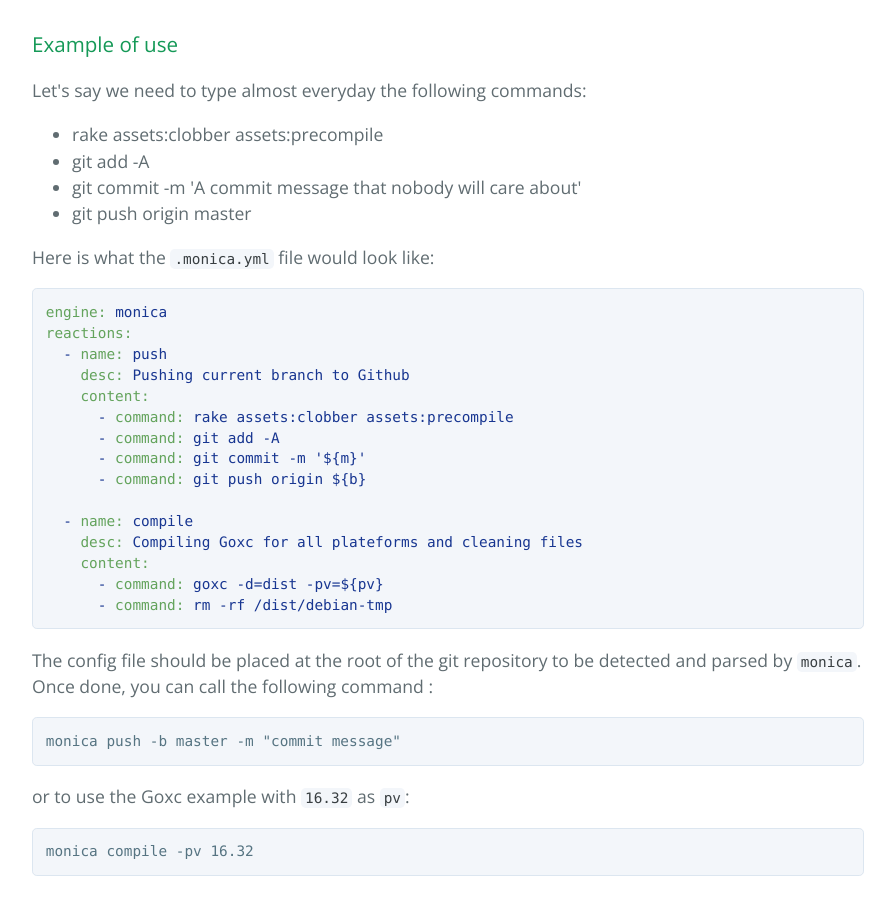
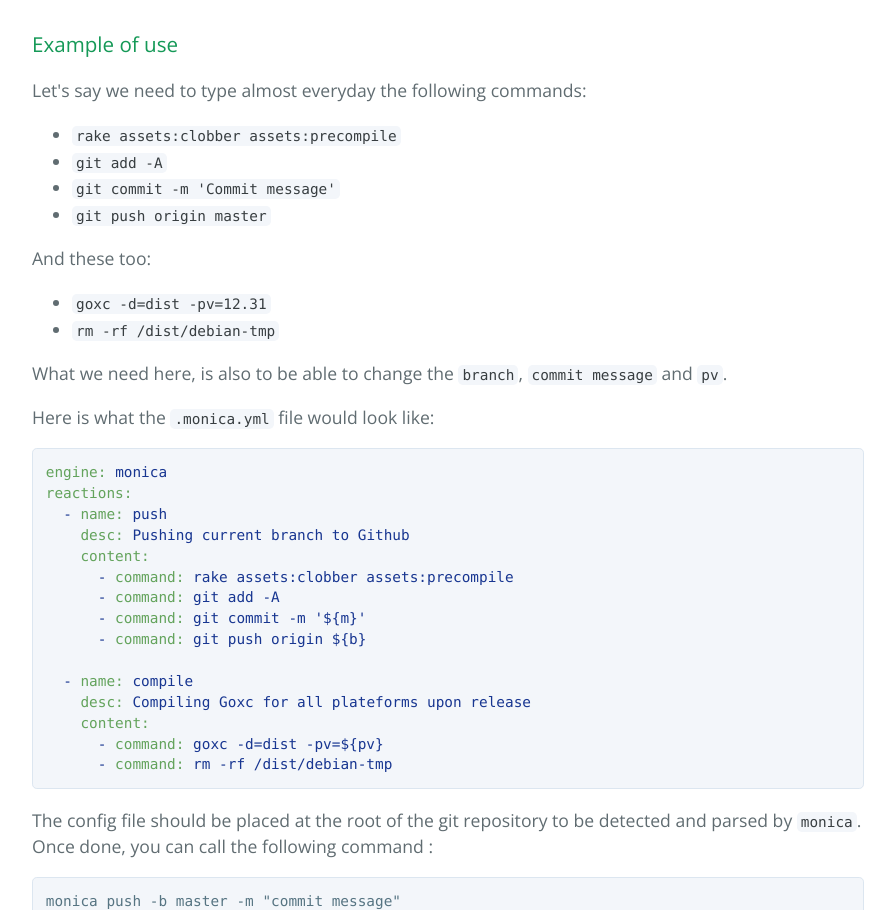
Before and after one commit to zenati/monica, a plain HTML site: page index.html in a window 1280 px wide. Shown: the part 1278-2188 px from the top of the page, without its empty margins (192-1087 px from the left). Drawn offline with nearby package versions, Linux system fonts and the light colour scheme.

```diff
--- a/index.html
+++ b/index.html
@@ -22,7 +22,7 @@
       <h2>
 <a id="monica" class="anchor" href="#monica" aria-hidden="true"><span aria-hidden="true" class="octicon octicon-link"></span></a>Monica</h2>
 
-<p>Monica is a <a href="https://golang.org">Go</a> project that helps developers avoid repeating commands by defining a structured <code>.monica.yml</code> config file using dynamic validated arguments.</p>
+<p>Monica is a <a href="https://golang.org">Go</a> project that helps developers avoid repeating commands by defining a structured <code>.monica.yml</code> config file using dynamic arguments generation and validation.</p>
 
 <h3>
 <a id="installation" class="anchor" href="#installation" aria-hidden="true"><span aria-hidden="true" class="octicon octicon-link"></span></a>Installation</h3>
@@ -64,11 +64,20 @@
 <p>Let's say we need to type almost everyday the following commands:</p>
 
 <ul>
-<li>rake assets:clobber assets:precompile</li>
-<li>git add -A</li>
-<li>git commit -m 'A commit message that nobody will care about'</li>
-<li>git push origin master</li>
+<li><code>rake assets:clobber assets:precompile</code></li>
+<li><code>git add -A</code></li>
+<li><code>git commit -m 'Commit message'</code></li>
+<li><code>git push origin master</code></li>
 </ul>
+
+<p>And these too:</p>
+
+<ul>
+<li><code>goxc -d=dist -pv=12.31</code></li>
+<li><code>rm -rf /dist/debian-tmp</code></li>
+</ul>
+
+<p>What we need here, is also to be able to change the <code>branch</code>, <code>commit message</code> and <code>pv</code>.</p>
 
 <p>Here is what the <code>.monica.yml</code> file would look like:</p>
 
@@ -83,7 +92,7 @@
       <span class="pl-s">- <span class="pl-ent">command:</span> <span class="pl-s">git push origin ${b}</span></span>
 
   <span class="pl-s">- <span class="pl-ent">name:</span> <span class="pl-s">compile</span></span>
-    <span class="pl-s"><span class="pl-ent">desc:</span> <span class="pl-s">Compiling Goxc for all plateforms and cleaning files</span></span>
+    <span class="pl-s"><span class="pl-ent">desc:</span> <span class="pl-s">Compiling Goxc for all plateforms upon release</span></span>
     <span class="pl-s"><span class="pl-ent">content:</span></span>
       <span class="pl-s">- <span class="pl-ent">command:</span> <span class="pl-s">goxc -d=dist -pv=${pv}</span></span>
       <span class="pl-s">- <span class="pl-ent">command:</span> <span class="pl-s">rm -rf /dist/debian-tmp</span></span></pre></div>
```
Also changed, not shown: params.json (+1 -1 lines).
